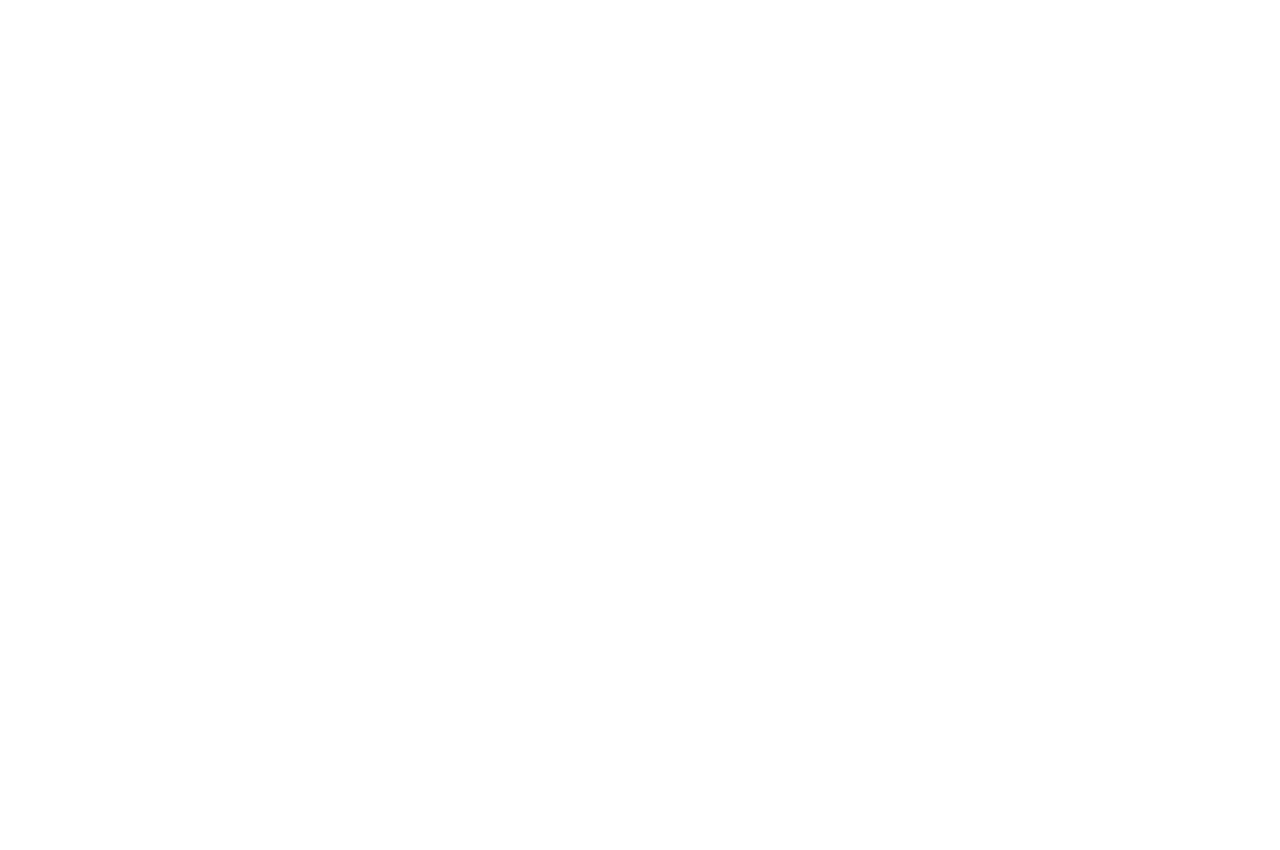
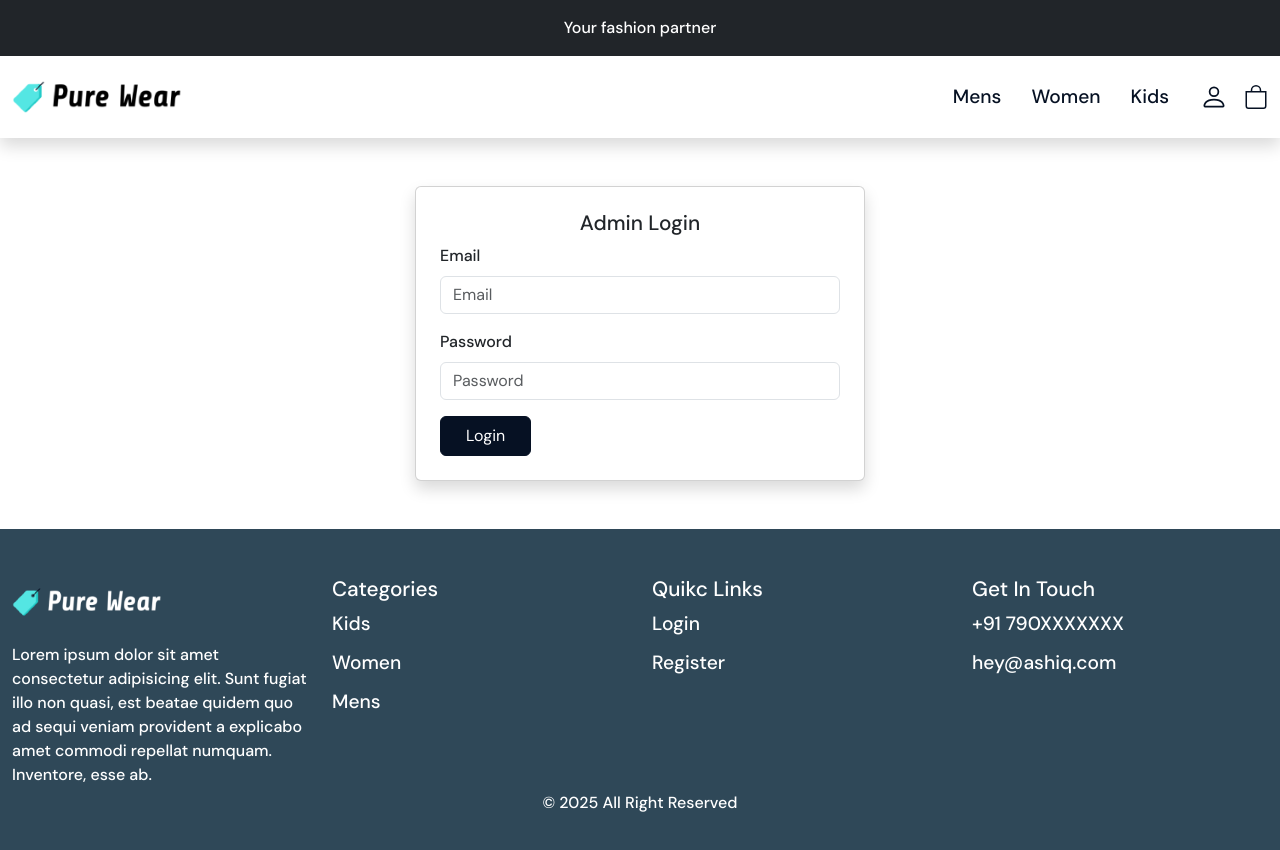
Before and after one commit to aqashyy/Ecommerce-Laravel-React-Frontend, a React (Vite) app: page /admin/login in a window 1280 px wide. Before the commit this address had no page. Shown: the top 850 px of the page. Before the commit the page ends 800 px from the top, so only its background shows below. Built offline with nearby package versions, Linux system fonts and the light colour scheme.

Commit message:
admin login and admin auth created with context and protectedadmin routes

```diff
--- a/package.json
+++ b/package.json
@@ -17,6 +17,7 @@
     "react-hook-form": "^7.56.3",
     "react-router-dom": "^7.6.0",
     "react-simple-star-rating": "^5.1.7",
+    "react-toastify": "^11.0.5",
     "swiper": "^11.2.6"
   },
   "devDependencies": {
--- a/src/App.jsx
+++ b/src/App.jsx
@@ -5,6 +5,10 @@ import Shop from './components/Shop'
 import Product from './components/Product'
 import Cart from './components/Cart'
 import Checkout from './components/Checkout'
+import Login from './components/admin/Login'
+import { ToastContainer, toast } from 'react-toastify';
+import Dashboard from './components/admin/Dashboard'
+import { AdminRequireAuth } from './components/admin/AdminRequireAuth'
 
 function App() {
 
@@ -17,8 +21,15 @@ function App() {
           <Route path="/product" element={<Product />} />
           <Route path="/cart" element={<Cart />} />
           <Route path="/checkout" element={<Checkout />} />
+          <Route path="/admin/login" element={<Login />} />
+          <Route path="/admin/dashboard" element={
+            <AdminRequireAuth>
+              <Dashboard />
+            </AdminRequireAuth>
+          } />
         </Routes>
       </BrowserRouter>
+      <ToastContainer />
     </>
   )
 }
--- a/src/assets/css/style.scss
+++ b/src/assets/css/style.scss
@@ -59,6 +59,9 @@ ul{
 
 .container{
     max-width: 1540px;
+}
+.login{
+    width: 450px;
 }
 .nav-tabs{
     .nav-link{
--- /dev/null
+++ b/src/components/admin/AdminRequireAuth.jsx
@@ -0,0 +1,13 @@
+import { useContext } from "react"
+import { AdminAuthContext } from "../context/AdminAuth"
+import { Navigate } from "react-router-dom";
+
+export const AdminRequireAuth = ({children}) => {
+    const { user } = useContext(AdminAuthContext);
+
+    if(!user) {
+        return <Navigate to="/admin/login" />
+    }
+
+    return children;
+}
--- /dev/null
+++ b/src/components/admin/Dashboard.jsx
@@ -0,0 +1,15 @@
+import React, { useContext } from 'react'
+import Layout from '../common/Layout'
+import { AdminAuthContext } from '../context/AdminAuth'
+
+function Dashboard() {
+  const {logout} = useContext(AdminAuthContext);
+  return (
+    <Layout>
+      <h1>Dashboard</h1>
+      <button className='btn btn-danger' onClick={logout}>Logout</button>
+    </Layout>
+  )
+}
+
+export default Dashboard
--- /dev/null
+++ b/src/components/admin/Login.jsx
@@ -0,0 +1,91 @@
+import React, { useContext } from 'react'
+import Layout from '../common/Layout'
+import { useForm } from 'react-hook-form'
+import { apiUrl } from '../common/http';
+import { toast } from 'react-toastify';
+import { useNavigate } from 'react-router-dom';
+import { AdminAuthContext } from '../context/AdminAuth';
+
+const Login = () => {
+    const { register, handleSubmit, watch, formState: { errors }, } = useForm();
+    const { login } = useContext(AdminAuthContext);
+    const navigate = useNavigate();
+
+    const onSubmit = async (data) => {
+        console.log(data);
+
+        const res   =  await fetch(`${apiUrl}/admin/login`,{
+            method: 'POST',
+            headers:{
+                'Content-Type': 'application/json',
+            },
+            body: JSON.stringify(data)
+        }).then(res => res.json())
+        .then(result => {
+            console.log(result);
+            if(result.status == 200){
+                const adminInfo = {
+                    token: result.token,
+                    id: result.id,
+                    name: result.name
+                }
+                localStorage.setItem('adminInfo', JSON.stringify(adminInfo));
+                login(adminInfo);
+                toast.success('Login successful');
+                navigate('/admin/dashboard');
+            }else{
+                toast.error(result.message);
+            }
+        });
+    }
+    return (
+        <Layout>
+            <div className="container py-5 d-flex justify-content-center">
+                <div className="card shadow login">
+                    <form onSubmit={handleSubmit(onSubmit)}>
+                        <div className="card-body p-4">
+                            <h3 className='text-center'>Admin Login</h3>
+                            <div className="mb-3">
+                                <label htmlFor="" className="form-label">Email</label>
+                                <input
+                                    {
+                                    ...register('email', {
+                                        required: "The email field is required",
+                                        pattern: {
+                                            value: /^[A-Z0-9._%+-]+@[A-Z0-9.-]+\.[A-Z]{2,}$/i,
+                                            message: "Invalid email address"
+                                        }
+                                    })
+                                    }
+                                    type="text"
+                                    className={`form-control ${errors.email ? 'is-invalid' : ''}`}
+                                    placeholder='Email' />
+                                {
+                                    errors.email && <p className='invalid-feedback'>{errors.email?.message}</p>
+                                }
+                            </div>
+                            <div className="mb-3">
+                                <label htmlFor="" className="form-label">Password</label>
+                                <input
+                                    {
+                                    ...register("password", {
+                                        required: "Password is required",
+                                    })
+                                    }
+                                    type="password"
+                                    className={`form-control ${errors.password ? 'is-invalid' : ''}`}
+                                    placeholder='Password' />
+                                {
+                                    errors.password && <p className='invalid-feedback'>{errors.password?.message}</p>
+                                }
+                            </div>
+                            <button className="btn btn-secondary">Login</button>
+                        </div>
+                    </form>
+                </div>
+            </div>
+        </Layout>
+    )
+}
+
+export default Login
--- /dev/null
+++ b/src/components/common/http.jsx
@@ -0,0 +1 @@
+export const apiUrl = 'http://127.0.0.1:9090/api';
--- /dev/null
+++ b/src/components/context/AdminAuth.jsx
@@ -0,0 +1,25 @@
+import { createContext, useState } from "react";
+import { Navigate } from "react-router-dom";
+
+export const AdminAuthContext = createContext();
+
+export const AdminAuthProvider = ({children}) => {
+    const adminInfo = localStorage.getItem('adminInfo');
+    const [user, setUser] = useState(adminInfo);
+
+    const login = (user) => {
+        setUser(user);
+    }
+
+    const logout = () => {
+        localStorage.removeItem('adminInfo');
+        setUser(null);
+    }
+
+    return <AdminAuthContext.Provider value={{
+        user,
+        login,
+        logout
+    }}>{children}</AdminAuthContext.Provider>
+
+}
--- a/src/main.jsx
+++ b/src/main.jsx
@@ -3,8 +3,11 @@ import { createRoot } from 'react-dom/client'
 import App from './App.jsx'
 import 'bootstrap/dist/css/bootstrap.min.css';
 import './assets/css/style.scss';
+import { AdminAuthProvider } from './components/context/AdminAuth.jsx';
 createRoot(document.getElementById('root')).render(
   <StrictMode>
-    <App />
+    <AdminAuthProvider>
+      <App />
+    </AdminAuthProvider>
   </StrictMode>,
 )
```
Also changed, not shown: 1 other file (tests, documents, lock files or other folders).
